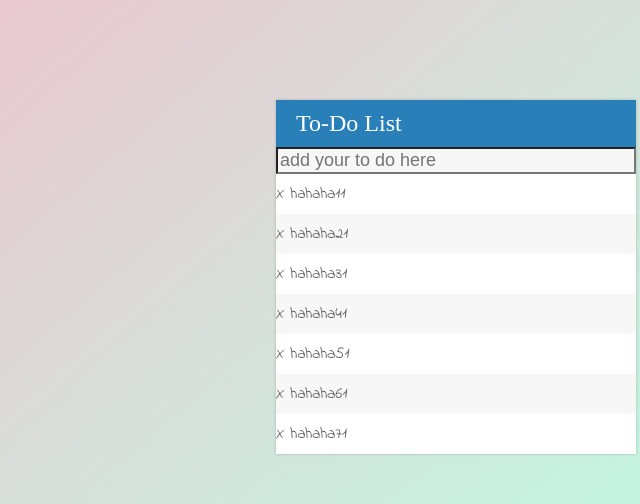
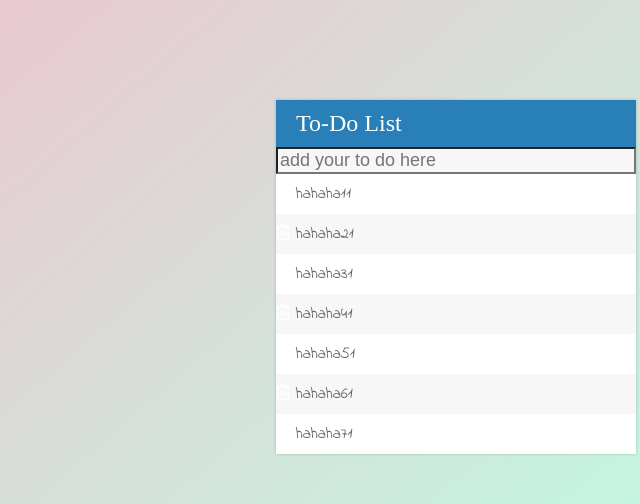
Before and after one commit to ThairAl-okaily/toDoList, a plain HTML site: page index.html in a window 1280 px wide. Shown: the top 504 px of the page, 184-824 px from the left. Drawn offline with Linux system fonts and the light colour scheme.

Commit message:
add font awesome, icons and fix style

```diff
--- a/assets/css/styles.css
+++ b/assets/css/styles.css
@@ -59,3 +59,13 @@ body {
     background-attachment: fixed;
     background-image: linear-gradient(319deg, #c2eaba 0%, #c5f4e0 37%, #efc2cf 100%);
 }
+
+span {
+    background-color: red;
+    height: 40px;
+    margin-right: 20px;
+    text-align: center;
+    color: white;
+    width: 0px;
+    display: inline-block;
+}
--- a/assets/js/todos.js
+++ b/assets/js/todos.js
@@ -21,7 +21,7 @@ $("#addToDo").keypress(function(e){
     if(e.which === 13){
         let todotxt = $(this).val();
         //add li and hook the .text();
-        $("ul").append("<li><span>X </span>" + todotxt + "</li>");
+        $("ul").append("<li><span><i class='far fa-trash-alt'></i></span>" + todotxt + "</li>");
         $(this).val("");
     }
 });
--- a/index.html
+++ b/index.html
@@ -5,6 +5,7 @@
     <meta name="viewport" content="width=device-width, initial-scale=1.0">
     <meta http-equiv="X-UA-Compatible" content="ie=edge">
     <link rel="stylesheet" href="assets/css/styles.css">
+    <link rel="stylesheet" href="https://use.fontawesome.com/releases/v5.7.1/css/all.css" integrity="sha384-fnmOCqbTlWIlj8LyTjo7mOUStjsKC4pOpQbqyi7RrhN7udi9RwhKkMHpvLbHG9Sr" crossorigin="anonymous">
     <link href="https://fonts.googleapis.com/css?family=Indie+Flower" rel="stylesheet">
     <script src="assets/js/lib/jquery-3.3.1.min.js" type="text/javascript"></script>
     <title>Todo List</title>
@@ -16,13 +17,13 @@
 
         <input type="text" name="" id="addToDo" placeholder="add your to do here">
         <ul>
-            <li><span>X </span>hahaha11</li>
-            <li><span>X </span>hahaha21</li>
-            <li><span>X </span>hahaha31</li>
-            <li><span>X </span>hahaha41</li>
-            <li><span>X </span>hahaha51</li>
-            <li><span>X </span>hahaha61</li>
-            <li><span>X </span>hahaha71</li>
+            <li><span><i class="far fa-trash-alt"></i></span>hahaha11</li>
+            <li><span><i class="far fa-trash-alt"></i></span>hahaha21</li>
+            <li><span><i class="far fa-trash-alt"></i></span>hahaha31</li>
+            <li><span><i class="far fa-trash-alt"></i></span>hahaha41</li>
+            <li><span><i class="far fa-trash-alt"></i></span>hahaha51</li>
+            <li><span><i class="far fa-trash-alt"></i></span>hahaha61</li>
+            <li><span><i class="far fa-trash-alt"></i></span>hahaha71</li>
         </ul>
     </div>
 
```
